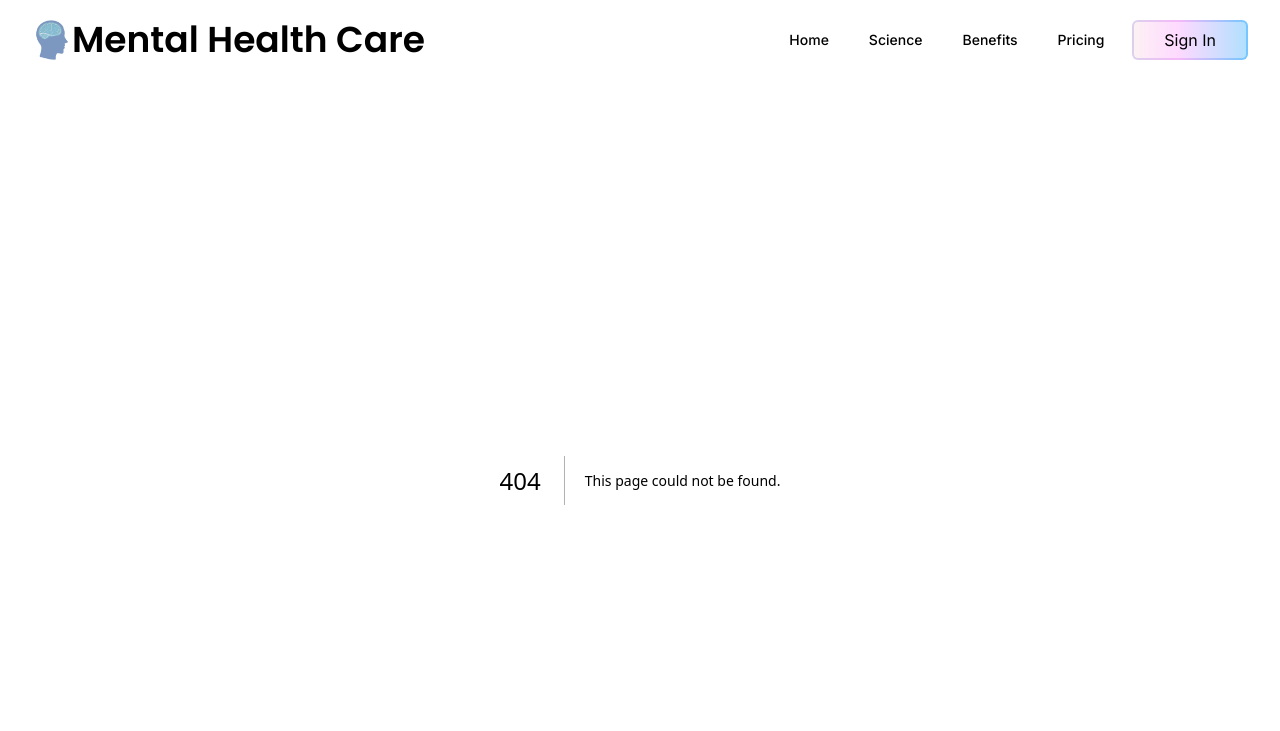
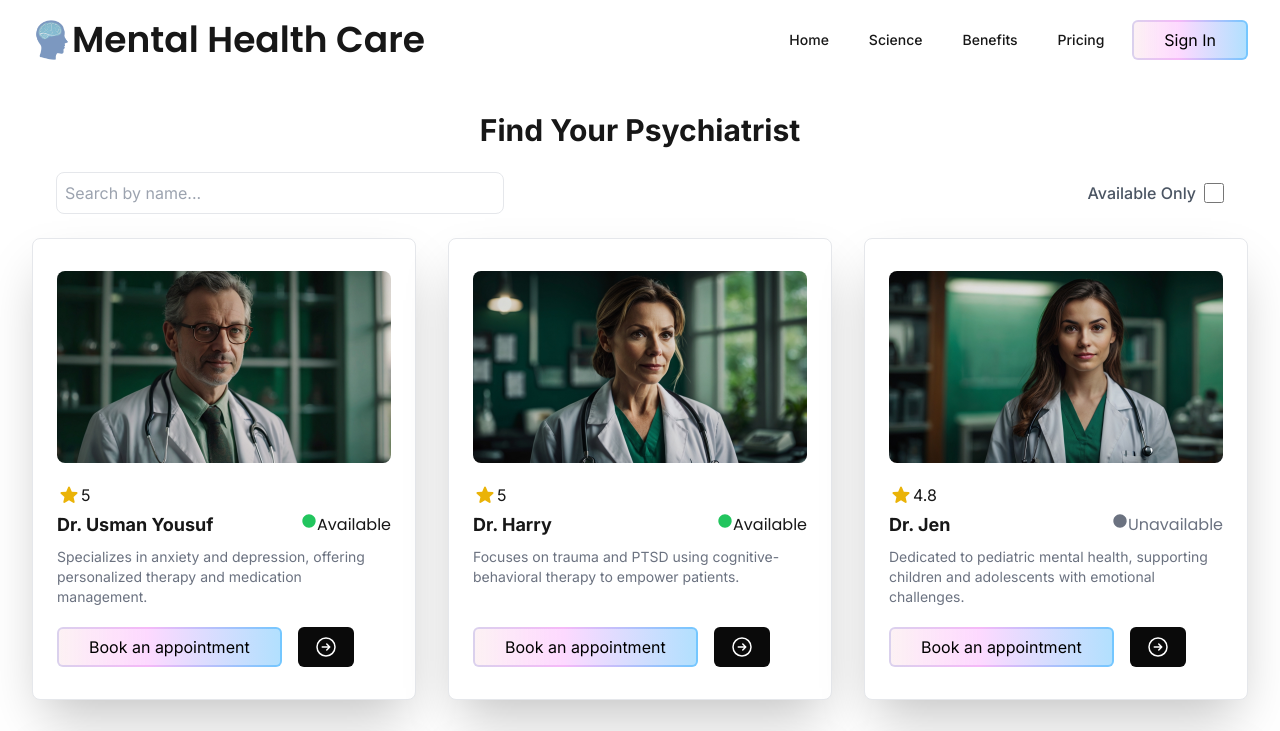
Before and after one commit to amirshehzadshah/mental-health-organization, a Next.js app: page /psychiatrists in a window 1280 px wide. Before the commit this address had no page. Shown: the top 731 px of the page. Built offline with nearby package versions, Linux system fonts and the light colour scheme.

Commit message:
Psychiatrist

```diff
--- a/src/app/home/Home.jsx
+++ b/src/app/home/Home.jsx
@@ -81,7 +81,7 @@ export default function Home() {
                         ))}
                     </div>
 
-                    <div className="mt-20 ml-6">
+                    <div className="mt-20 ml-6 flex">
                         <Link href="/psychiatrists" className="flex items-center">
                             <svg xmlns="http://www.w3.org/2000/svg" fill="none" viewBox="0 0 24 24" strokeWidth="1.5" stroke="currentColor" className="size-6 mr-2">
                                 <path strokeLinecap="round" strokeLinejoin="round" d="M2.036 12.322a1.012 1.012 0 0 1 0-.639C3.423 7.51 7.36 4.5 12 4.5c4.638 0 8.573 3.007 9.963 7.178.07.207.07.431 0 .639C20.577 16.49 16.64 19.5 12 19.5c-4.638 0-8.573-3.007-9.963-7.178Z" />
--- a/src/app/home/page.jsx
+++ b/src/app/home/page.jsx
@@ -1,5 +1,5 @@
 import Home from './Home';
 
-export default function HomePage() {
+export default function PsychiatristsPage() {
   return <Home />;
 }
--- /dev/null
+++ b/src/app/psychiatrists/Psychiatrists.jsx
@@ -0,0 +1,136 @@
+'use client'
+
+import { doctors } from "@/data/doctors";
+import Image from "next/image";
+import Button from "../common/Button";
+import { handleLogin } from "@/utils/login";
+import { useState } from "react";
+
+export default function Psychiatrists() {
+  const [searchQuery, setSearchQuery] = useState('');
+  const [availableOnly, setAvailableOnly] = useState(false);
+
+  const filteredDoctors = doctors?.filter((doctor) =>
+    doctor.name.toLowerCase().includes(searchQuery.toLowerCase()) &&
+    (!availableOnly || doctor.available)
+  );
+  console.log("🕵️‍♂️ > file: Psychiatrists.jsx:17 > Psychiatrists > filteredDoctors:", filteredDoctors);
+  return (
+    <section className="w-full py-8">
+      {/* Page Title */}
+      <h2 className="text-3xl font-bold mb-6 text-center">Find Your Psychiatrist</h2>
+
+      {/* Search and Filter */}
+      <div className="flex flex-col sm:flex-row justify-between items-center mb-6 px-4 mx-10">
+        <input
+          type="text"
+          className="border rounded-lg p-2 w-full sm:max-w-md"
+          placeholder="Search by name..."
+          value={searchQuery}
+          onChange={(e) => setSearchQuery(e.target.value)}
+        />
+        <div className="flex items-center mt-4 sm:mt-0 sm:ml-4 w-full sm:w-auto">
+          <label className="mr-2 font-medium text-gray-600">Available Only</label>
+          <input
+            type="checkbox"
+            checked={availableOnly}
+            onChange={() => setAvailableOnly(!availableOnly)}
+            className="h-5 w-5 text-green-500 rounded"
+          />
+        </div>
+      </div>
+
+      {/* Doctor Categories */}
+      {/* <h3 className="text-2xl font-semibold mb-4 px-4">Doctor Specialties</h3>
+      <div className="grid grid-cols-2 sm:grid-cols-4 gap-4 mb-8 px-4 w-full">
+        <button className="bg-blue-500 text-white px-4 py-2 rounded-lg w-full">Anxiety</button>
+        <button className="bg-purple-500 text-white px-4 py-2 rounded-lg w-full">PTSD</button>
+        <button className="bg-red-500 text-white px-4 py-2 rounded-lg w-full">Pediatric</button>
+        <button className="bg-yellow-500 text-white px-4 py-2 rounded-lg w-full">Depression</button>
+      </div> */}
+
+      {
+        filteredDoctors.length === 0 ?
+          <div className="flex justify-center items-center gap-8 px-4 w-full">
+            No Doctor
+          </div> :
+          <div className="flex flex-wrap justify-center items-center gap-8 px-4">
+            {filteredDoctors?.map((doctor) => (
+              <div key={doctor.id} className="theme-op-background border rounded-lg shadow-2xl px-6 py-8 max-w-sm">
+                <Image
+                  src={doctor.image}
+                  alt={doctor.name}
+                  className="w-full h-48 object-cover rounded-lg"
+                />
+                <div className="gap-y-3 mt-4">
+                  <div className='mr-1 py-1 flex items-center'>
+                    <svg xmlns="http://www.w3.org/2000/svg" width="24" height="24" className="text-yellow-500 -py-1" viewBox="0 0 24 24" fill="currentColor" role="presentation"><path d="M12 17.27l4.15 2.51c.76.46 1.69-.22 1.49-1.08l-1.1-4.72 3.67-3.18c.67-.58.31-1.68-.57-1.75l-4.83-.41-1.89-4.46c-.34-.81-1.5-.81-1.84 0L9.19 8.63l-4.83.41c-.88.07-1.24 1.17-.57 1.75l3.67 3.18-1.1 4.72c-.2.86.73 1.54 1.49 1.08l4.15-2.5z"></path></svg>
+                    <span>{doctor.rating}</span>
+                  </div>
+                  <div className="flex items-center justify-between mb-2">
+                    <h3 className="text-lg font-bold">{doctor.name}</h3>
+                    <div className="flex items-center">
+                      <span
+                        className={`${doctor.available ? '' : 'text-gray-500'} font-poppins ml-2 flex`}
+                      >
+                        <svg xmlns="http://www.w3.org/2000/svg" width="16" height="16" className={`${doctor.available ? 'text-green-500' : 'text-gray-500'} -py-1`} viewBox="0 0 24 24" fill="currentColor" role="presentation">
+                          <path d="M12 2 C 6.48 2, 2 6.48, 2 12 C 2 17.52, 6.48 22, 12 22 C 17.52 22, 22 17.52, 22 12 C 22 6.48, 17.52 2, 12 2 z" />
+                        </svg>
+                        {doctor.available ? 'Available' : 'Unavailable'}
+                      </span>
+                    </div>
+                  </div>
+                  <p className="text-gray-500 text-sm min-h-20">{doctor.description}</p>
+                  <div className='flex md:flex-col lg:flex-row gap-4'>
+                    <Button title='Book an appointment' action={handleLogin} />
+                    <button className='theme-background theme-op-color flex justify-center items-center max-sm:px-2 max-sm:py-1 px-4 py-2 rounded-md'>
+                      <svg xmlns="http://www.w3.org/2000/svg" fill="none" viewBox="0 0 24 24" strokeWidth="1.5" stroke="currentColor" className="size-6">
+                        <path strokeLinecap="round" strokeLinejoin="round" d="m12.75 15 3-3m0 0-3-3m3 3h-7.5M21 12a9 9 0 1 1-18 0 9 9 0 0 1 18 0Z" />
+                      </svg>
+                    </button>
+                  </div>
+                </div>
+              </div>
+            ))}
+          </div>
+      }
+
+      <div className="my-20 py-12 bg-white custom-background">
+        <div className="container mx-auto px-6 text-center">
+          <blockquote className="text-2xl italic font-semibold text-black leading-relaxed">
+            "Mental health is not a destination, but a process. It's about how you drive, not where you're going."
+          </blockquote>
+          <p className="mt-4 text-lg text-gray-600">— Noam Shpancer, Psychologist</p>
+        </div>
+      </div>
+
+      {/* <div className="mt-12 bg-gray-100 p-6 rounded-lg shadow-md">
+          <h3 className="text-2xl font-semibold mb-4">What Our Patients Are Saying</h3>
+          <div className="flex flex-col gap-6">
+            <div className="flex items-start">
+              <Image
+                src="../assets/doctors/doctor1.jpg"
+                width={25}
+                height={25}
+                alt="Patient Testimonial"
+                className="w-16 h-16 rounded-full object-cover mr-4"
+              />
+              <p className="text-gray-700">"Dr. Sarah Kim was incredibly compassionate and professional. She helped me navigate my mental health journey with patience and expertise."</p>
+            </div>
+            <div className="flex items-start">
+              <Image
+                src="../assets/doctors/doctor1.jpg"
+                width={25}
+                height={25}
+                alt="Patient Testimonial"
+                className="w-16 h-16 rounded-full object-cover mr-4"
+              />
+              <p className="text-gray-700">"Booking an appointment was so easy, and Dr. Usman Yousuf truly listened to my concerns. Highly recommend!"</p>
+            </div>
+          </div>
+        </div> */}
+
+
+    </section>
+  );
+};
--- /dev/null
+++ b/src/app/psychiatrists/page.jsx
@@ -0,0 +1,5 @@
+import Psychiatrists from "./Psychiatrists";
+
+export default function HomePage() {
+  return <Psychiatrists />;
+}
```
Also changed, not shown: src/app/common/Psychiatrists.jsx (deleted).
